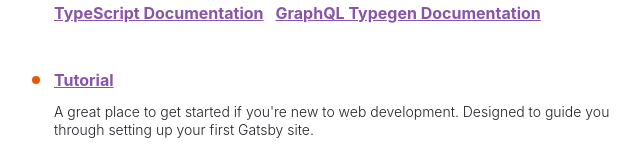
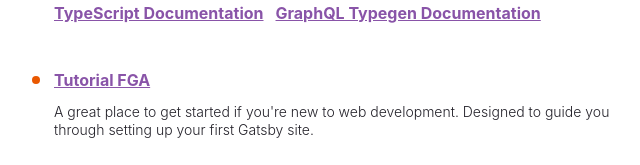
Before and after one commit to franguerrero/miportal, a Gatsby site: page / in a window 1280 px wide. Shown: the part 353-518 px from the top of the page, 50-690 px from the left. Built offline with nearby package versions, Linux system fonts and the light colour scheme; Gatsby itself is replaced by a stand-in of ours.

Commit message:
pequeño cambio en index

```diff
--- a/src/pages/index.tsx
+++ b/src/pages/index.tsx
@@ -92,7 +92,7 @@
 
 const links = [
   {
-    text: "Tutorial",
+    text: "Tutorial FGA",
     url: "https://www.gatsbyjs.com/docs/tutorial/",
     description:
       "A great place to get started if you're new to web development. Designed to guide you through setting up your first Gatsby site.",
```
